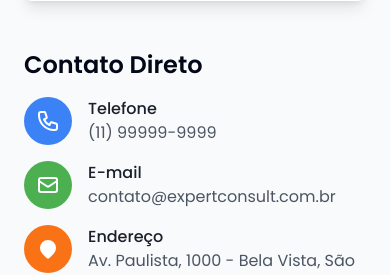
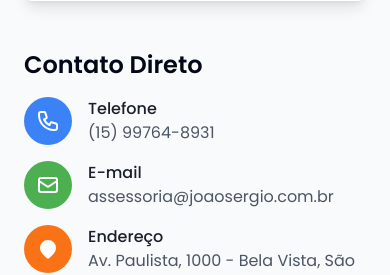
Before and after one commit to joaosergiof/stellar-growth-landing, a React (Vite) app: page / in a window 390 px wide. Shown: the part 6780-7055 px from the top of the page. Built offline with nearby package versions, Linux system fonts and the light colour scheme.

Commit message:
Fix: Update contact information
Updated the contact email and phone number in the ContactSection component.

```diff
--- a/src/components/ContactSection.tsx
+++ b/src/components/ContactSection.tsx
@@ -77,7 +77,7 @@ const ContactSection = () => {
                   </div>
                   <div>
                     <h4 className="font-medium text-blue">Telefone</h4>
-                    <p className="text-gray-600">(11) 99999-9999</p>
+                    <p className="text-gray-600">(15) 99764-8931</p>
                   </div>
                 </div>
 
@@ -89,7 +89,7 @@ const ContactSection = () => {
                   </div>
                   <div>
                     <h4 className="font-medium text-blue">E-mail</h4>
-                    <p className="text-gray-600">contato@expertconsult.com.br</p>
+                    <p className="text-gray-600">assessoria@joaosergio.com.br</p>
                   </div>
                 </div>
 
```
